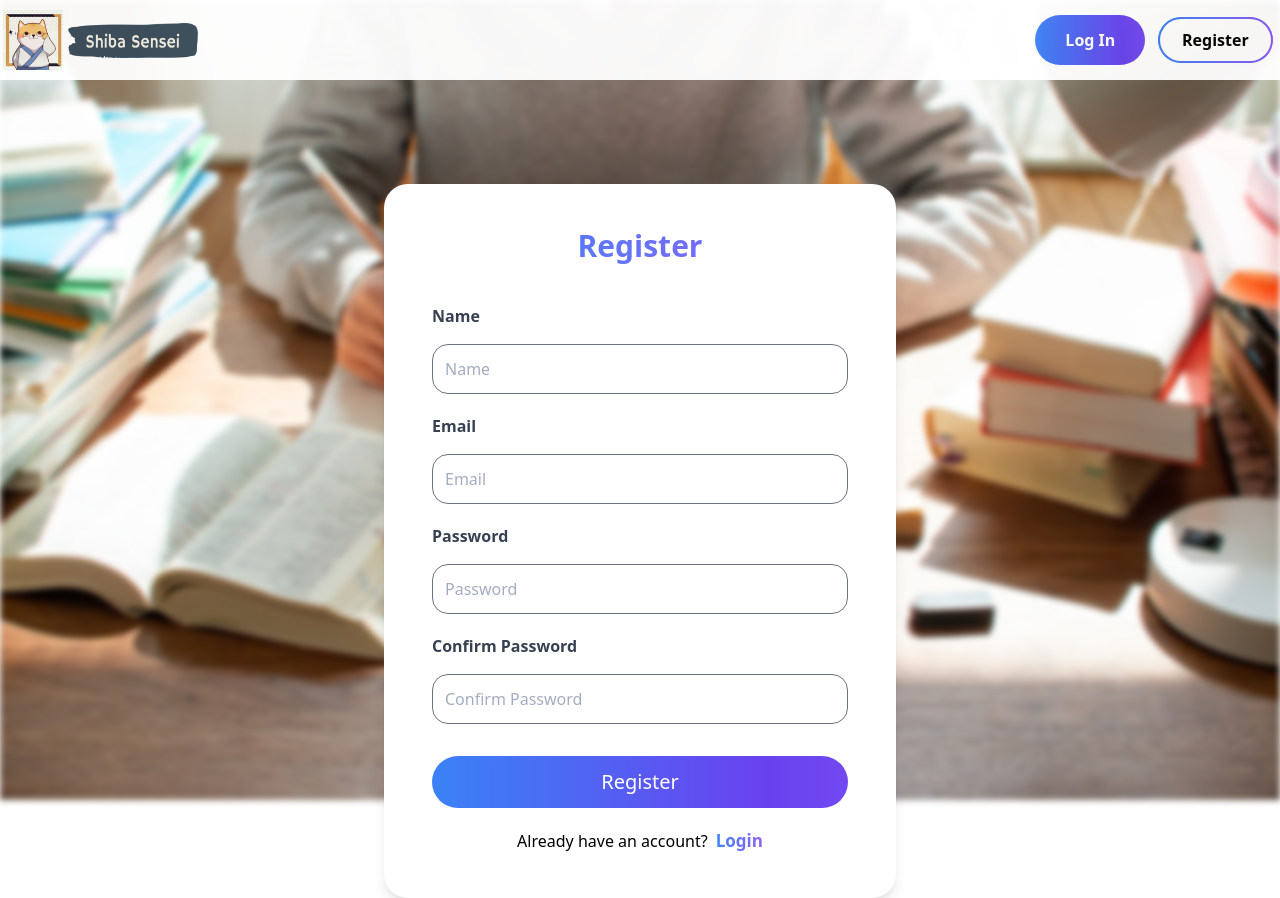
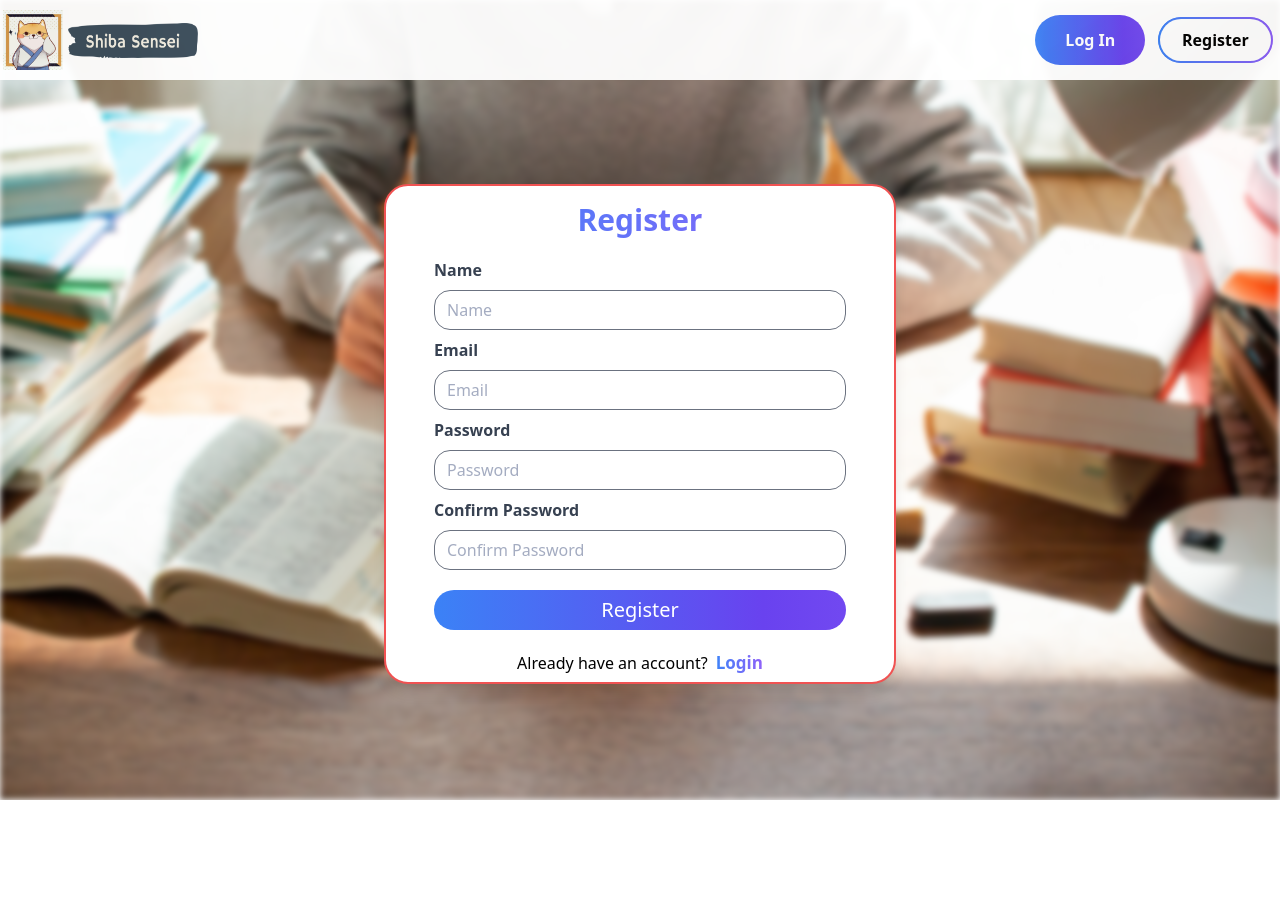
Before and after one commit to Tanh101/fe_nihongo, a React (Vite) app: page /register in a window 1280 px wide. After the commit the page ends 800 px from the top, so only its background shows below. Built offline with nearby package versions, Linux system fonts and the light colour scheme; what pdfmake would draw is missing.

Commit message:
fix register form size

```diff
--- a/src/pages/Register/Register.tsx
+++ b/src/pages/Register/Register.tsx
@@ -54,20 +54,20 @@ function Register() {
             name="csrfmiddlewaretoken"
             value="{/* csrf_token */}"
           />
-          <div className="form max-w-lg mx-auto py-11 px-12 bg-white shadow-lg rounded-3xl mt-6">
-            <h1 className="px-44 flex flex-row items-center justify-center text-3xl font-bold mb-10 bg-gradient-to-r from-blue-500 to-purple-500 inline-block bg-clip-text text-transparent">
+          <div className="form max-w-lg max-h-[500px] mx-auto py-4 px-12 bg-white shadow-lg rounded-3xl mt-6 border-2 boder-solid border-red-500">
+            <h1 className="px-44 flex flex-row items-center justify-center text-3xl font-bold mb-5 bg-gradient-to-r from-blue-500 to-purple-500 inline-block bg-clip-text text-transparent">
               Register
             </h1>
             <label
               htmlFor="email"
-              className="login-label mb-4 block font-bold text-gray-700"
+              className="login-label mb-2 block font-bold text-gray-700"
             >
               Name
             </label>
             <input
               id="name"
               type="text"
-              className="focus:border-green-500 focus:outline-none block w-full rounded-2xl border py-3 mt-1 px-3"
+              className="focus:border-green-500 focus:outline-none block w-full rounded-2xl border py-3 mt-1 px-3 h-[40px]"
               name="name"
               placeholder="Name"
               required
@@ -75,14 +75,14 @@ function Register() {
             />
             <label
               htmlFor="email"
-              className="login-label mt-5 mb-4 block font-bold text-gray-700"
+              className="login-label mt-2 mb-2 block font-bold text-gray-700"
             >
               Email
             </label>
             <input
               id="email"
               type="email"
-              className="focus:border-green-500 focus:outline-none block w-full rounded-2xl border py-3 mt-1 px-3"
+              className="focus:border-green-500 focus:outline-none block w-full rounded-2xl border py-3 mt-1 px-3 h-[40px]"
               name="email"
               placeholder="Email"
               required
@@ -90,14 +90,14 @@ function Register() {
             />
             <label
               htmlFor="password"
-              className="mb-4 block mt-5 font-bold text-gray-700"
+              className="mb-2 block mt-2 font-bold text-gray-700"
             >
               Password
             </label>
             <input
               type="password"
               id="password"
-              className="focus:border-green-500 focus:outline-none rounded-2xl border py-3 block w-full mt-1 px-3"
+              className="focus:border-green-500 focus:outline-none rounded-2xl border py-3 block w-full mt-1 px-3 h-[40px]"
               placeholder="Password"
               name="password"
               required
@@ -105,14 +105,14 @@ function Register() {
             />
             <label
               htmlFor="confirm_password"
-              className="mb-4 block mt-5 font-bold text-gray-700"
+              className="mb-2 block mt-2 font-bold text-gray-700"
             >
               Confirm Password
             </label>
             <input
               type="password"
               id="confirm_password"
-              className="focus:border-green-500 focus:outline-none rounded-2xl border py-3 block w-full mt-1 px-3"
+              className="focus:border-green-500 focus:outline-none rounded-2xl border py-3 block w-full mt-1 px-3 h-[40px] mb-5"
               placeholder="Confirm Password"
               name="confirm_password"
               required
@@ -120,7 +120,7 @@ function Register() {
             />
             <button
               type="submit"
-              className="button2 rounded-2xl text-xl block w-full mt-8 mb-4 py-3 px-4 bg-gradient-to-r from-blue-500 to-purple-500 hover:brightness-[1.2] focus:ring-2 focus:ring-green-300 focus:ring-opacity-50 text-white font-medium"
+              className="button2 rounded-2xl text-xl block w-full h-[40px] px-4 bg-gradient-to-r from-blue-500 to-purple-500 hover:brightness-[1.2] focus:ring-2 focus:ring-green-300 focus:ring-opacity-50 text-white font-medium"
             >
               Register
             </button>
```
